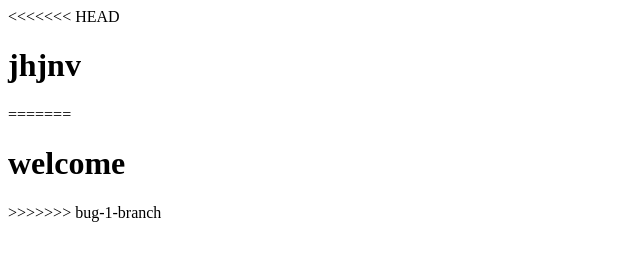
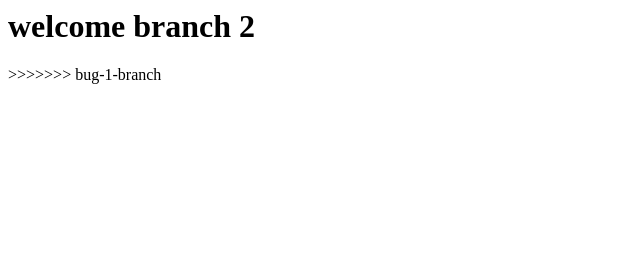
Before and after one commit to rayaDitiss25/saturday, a plain HTML site: page index.html in a window 1280 px wide. Shown: the whole page, without its empty margins (0-640 px from the left). Drawn offline with Linux system fonts and the light colour scheme.

Commit message:
fix bug2

```diff
--- a/index.html
+++ b/index.html
@@ -1,5 +1,3 @@
-<<<<<<< HEAD
-<h1>jhjnv</h1>
-=======
-<h1>welcome</h1>
+
+<h1>welcome branch 2</h1>
 >>>>>>> bug-1-branch
```
